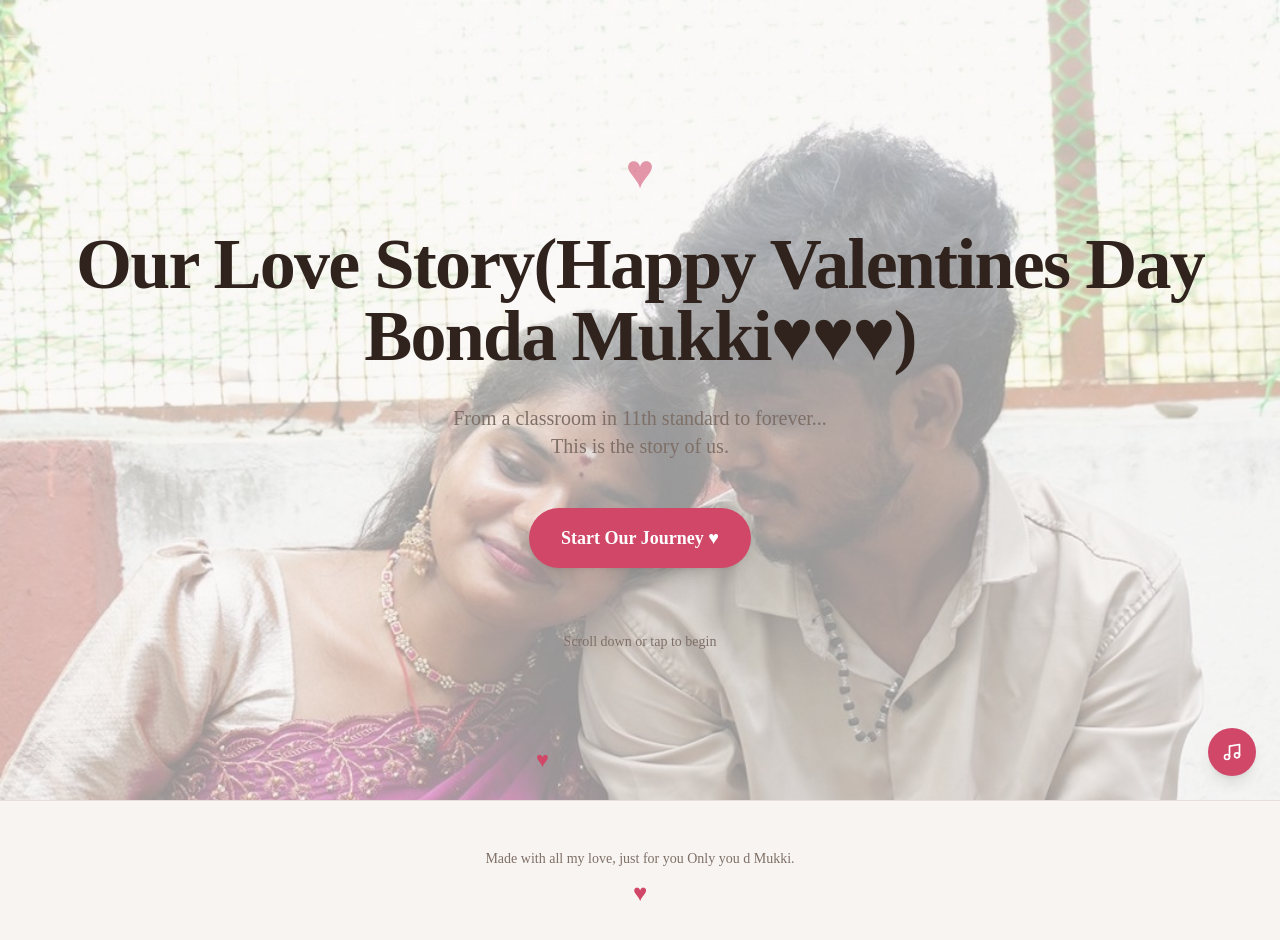
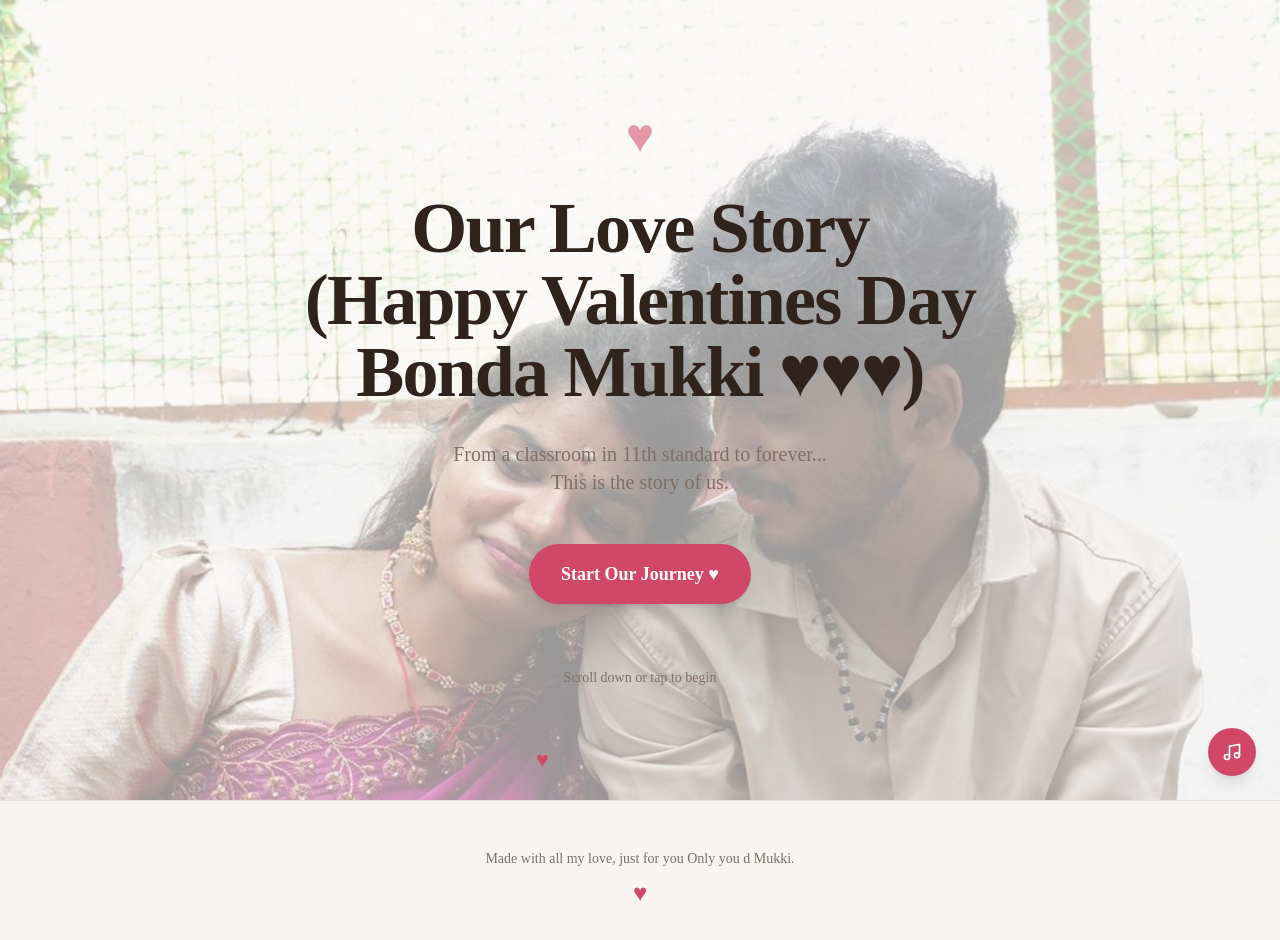
Before and after one commit to Karthi7170/love, a Next.js app: page / in a window 1280 px wide. Shown: the top 940 px of the page. Built offline with nearby package versions, Linux system fonts and the light colour scheme; a web font is replaced by a local one.

Commit message:
Initial commit

```diff
--- a/components/hero-section.tsx
+++ b/components/hero-section.tsx
@@ -28,9 +28,12 @@ export function HeroSection({ onStart }: HeroSectionProps) {
         </div>
 
         <h1 className="animate-fade-in-up font-sans text-4xl font-bold leading-tight tracking-tight text-foreground md:text-6xl lg:text-7xl">
-          <span className="text-balance">Our Love Story</span>
-          <span className="text-balance">(Happy Valentines Day Bonda Mukki♥♥♥)</span>
-        </h1>
+  <span className="text-balance">Our Love Story</span>
+  <span className="block text-balance">
+    (Happy Valentines Day Bonda Mukki ♥♥♥)
+  </span>
+</h1>
+
 
         <p className="animate-fade-in-up opacity-0 delay-300 font-serif text-lg leading-relaxed text-muted-foreground md:max-w-xl md:text-xl">
           From a classroom in 11th standard to forever...
```
